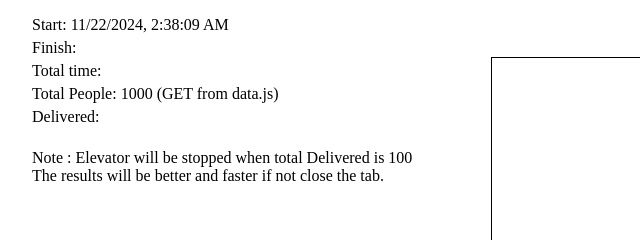
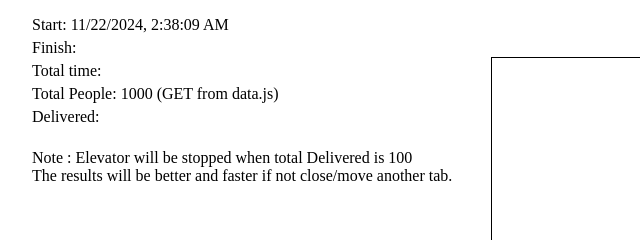
Before and after one commit to kristiantodev/elevator-test, a website: page public/index.html in a window 1280 px wide. Shown: the top 240 px of the page, 68-708 px from the left. Drawn offline with Linux system fonts and the light colour scheme.

Commit message:
update note

```diff
--- a/public/index.html
+++ b/public/index.html
@@ -42,7 +42,7 @@
     <p style="padding:0;margin:0;margin-bottom:5px">Total People: <span id="totalPeople"></span> (GET from data.js)</p>
     <p style="padding:0;margin:0;margin-bottom:5px">Delivered: <span id="counter"></span></p>
     <br>
-    <p style="padding:0;margin:0;margin-bottom:4px">Note : Elevator will be stopped when total Delivered is 100<br>The results will be better and faster if not close the tab.</p>
+    <p style="padding:0;margin:0;margin-bottom:4px">Note : Elevator will be stopped when total Delivered is 100<br>The results will be better and faster if not close/move another tab.</p>
   </div>
   <div id="building">
     <canvas id="elevatorCanvas" width="160" height="700"></canvas>
```
